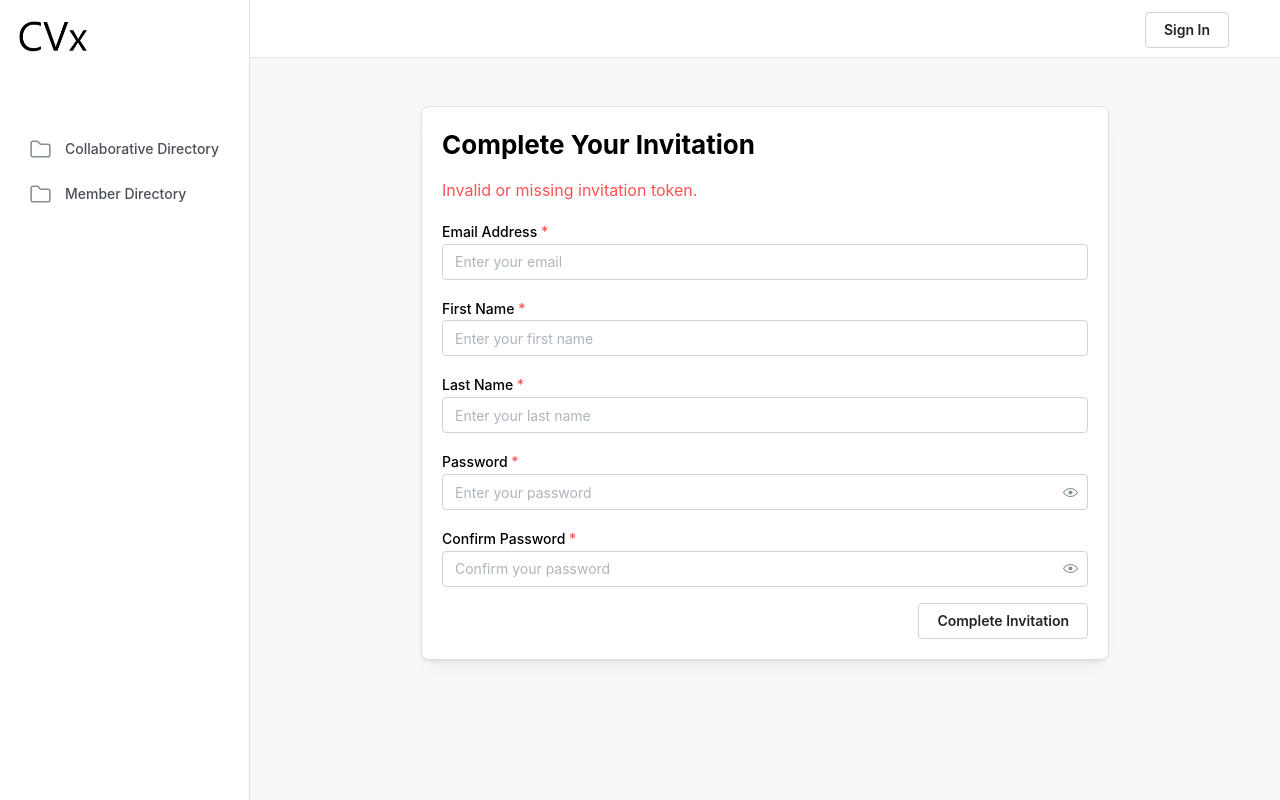
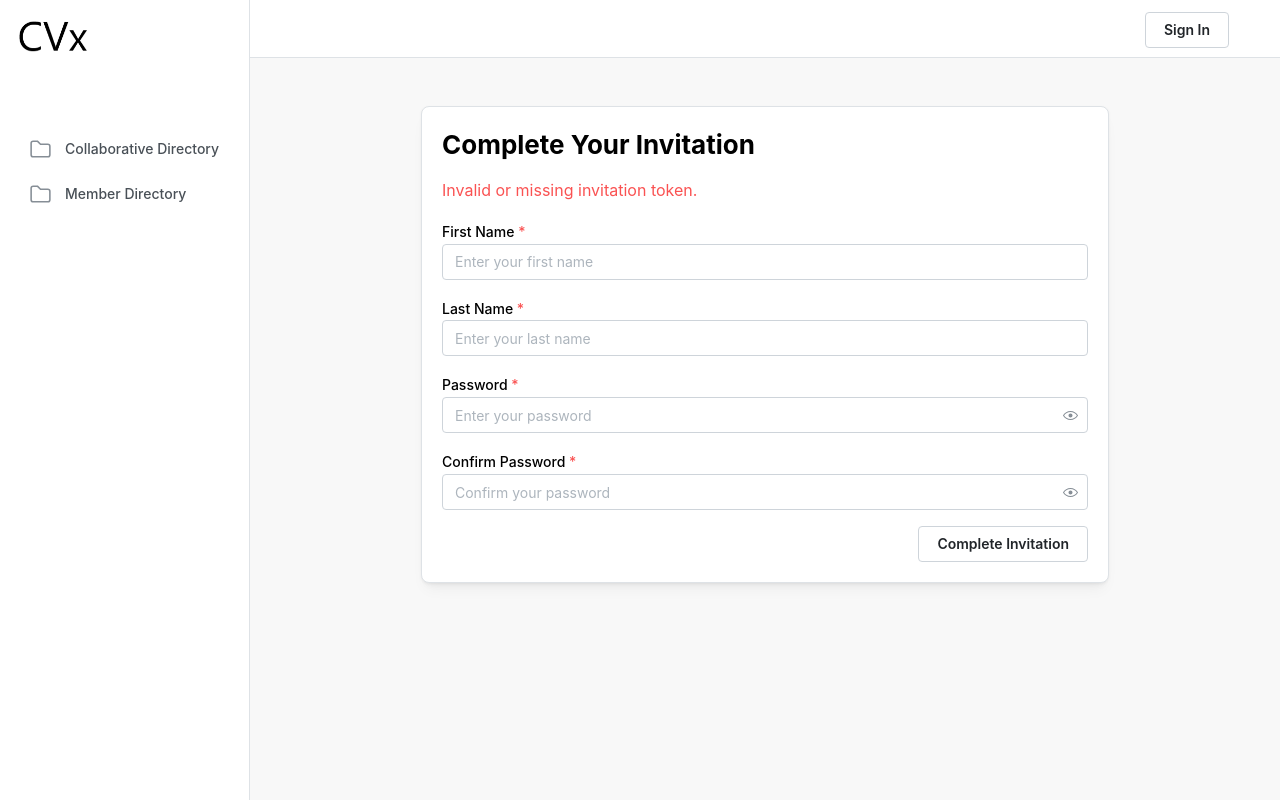
Before and after one commit to AlignedWorks/CVxMantineUI, a React (Vite) app: page /invite in a window 1280 px wide. Built offline with nearby package versions, Linux system fonts and the light colour scheme.

Commit message:
Remove email field from Invite form

```diff
--- a/src/pages/Invite.page.tsx
+++ b/src/pages/Invite.page.tsx
@@ -15,7 +15,6 @@ import {
 export function Invite() {
   const [searchParams] = useSearchParams();
   const token = searchParams.get('token'); // Extract the token from the query parameter
-  const [email, setEmail] = useState('');
   const [firstName, setFirstName] = useState('');
   const [lastName, setLastName] = useState('');
   const [password, setPassword] = useState('');
@@ -41,7 +40,7 @@ export function Invite() {
       const response = await fetch(new URL('accept-invite', import.meta.env.VITE_API_BASE), {
         method: 'POST',
         headers: { 'Content-Type': 'application/json' },
-        body: JSON.stringify({ token, email, firstName, lastName, password }),
+        body: JSON.stringify({ token, firstName, lastName, password }),
       });
 
       if (!response.ok) {
@@ -68,19 +67,12 @@ export function Invite() {
           </Text>
         )}
         {success ? (
-          <Text color="green" size="md">
+          <Text c="green" size="md">
             Invitation accepted successfully! You can now log in.
           </Text>
         ) : (
           <form onSubmit={handleSubmit}>
             <Stack>
-              <TextInput
-                label="Email Address"
-                placeholder="Enter your email"
-                value={email}
-                onChange={(e) => setEmail(e.currentTarget.value)}
-                required
-              />
               <TextInput
                 label="First Name"
                 placeholder="Enter your first name"
```
